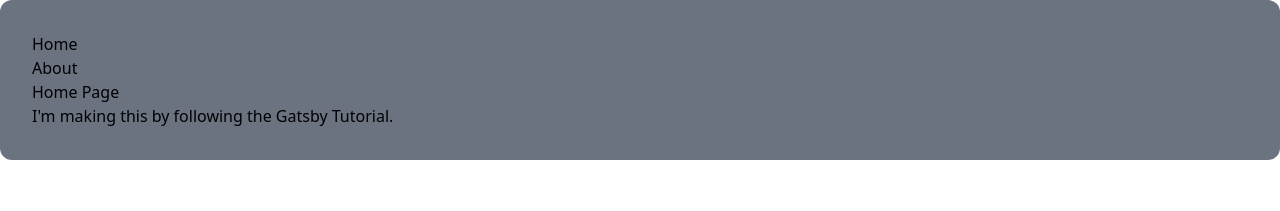
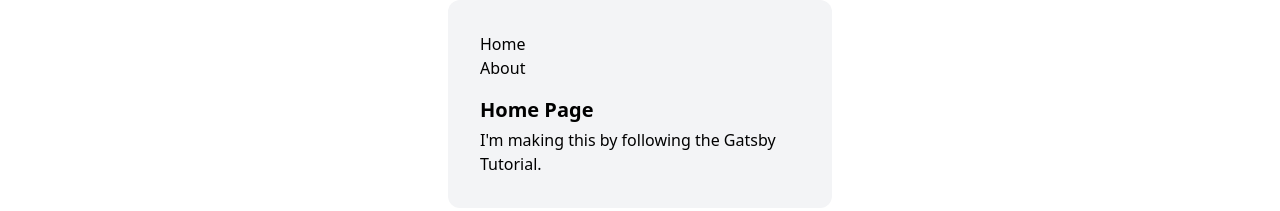
Before and after one commit to ndmekala/trying-out-gatsby, a Gatsby site: page / in a window 1280 px wide. Built offline with nearby package versions, Linux system fonts and the light colour scheme; Gatsby itself is replaced by a stand-in of ours.

Commit message:
styling with tailwind

```diff
--- a/src/components/layout.js
+++ b/src/components/layout.js
@@ -3,16 +3,16 @@ import { Link } from 'gatsby'
 
 const Layout = ({ pageTitle, children }) => {
   return (
-    <main>
-        <div className="bg-gray-500 rounded-xl p-8">
+    <main className="flex justify-center">
+        <div className="bg-gray-100 rounded-xl p-8 w-96">
         <title>{pageTitle}</title>
         <nav>
-            <ul>
+            <ul className="font-medium text-cyan-600">
                 <li><Link to="/">Home</Link></li>
                 <li><Link to="/about">About</Link></li>
             </ul>
         </nav>
-        <h1>{pageTitle}</h1>
+        <h1 className="mb-1 mt-4 text-xl font-semibold">{pageTitle}</h1>
         {children}
 
         </div>
```
